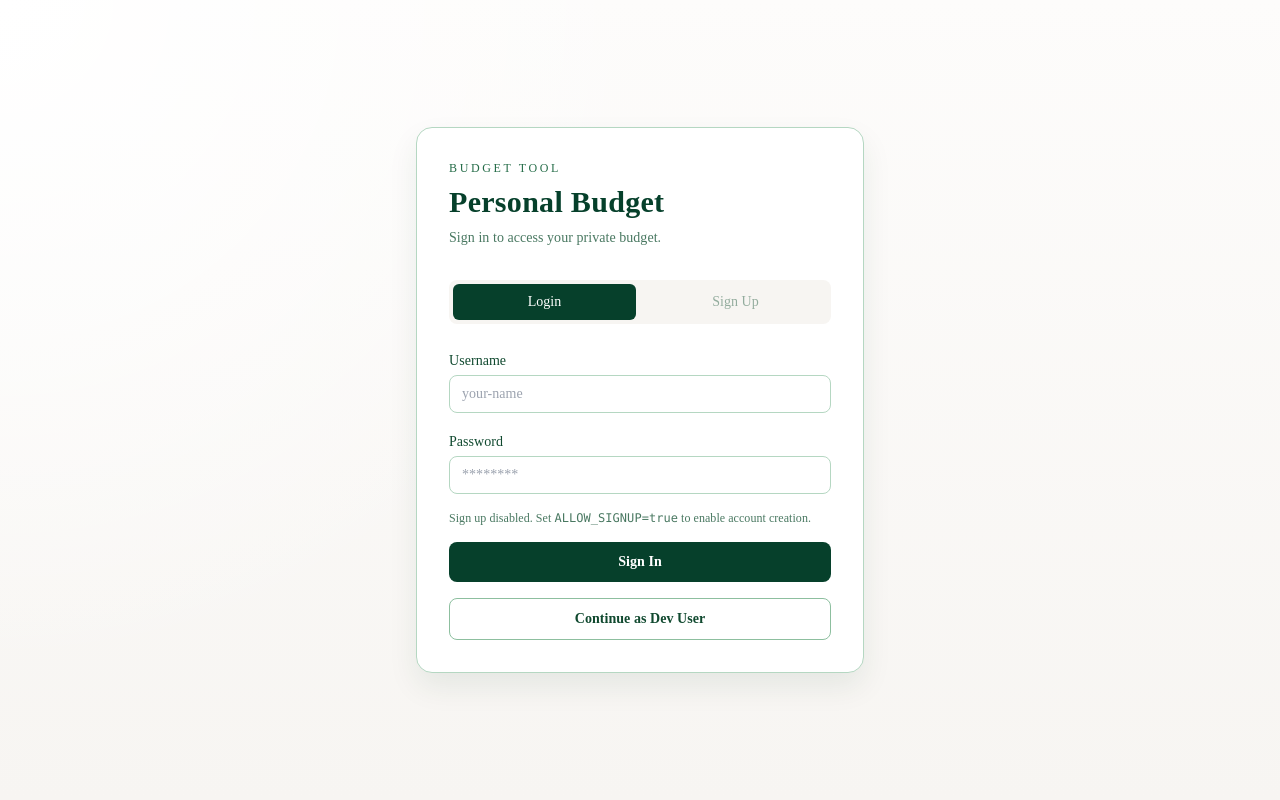
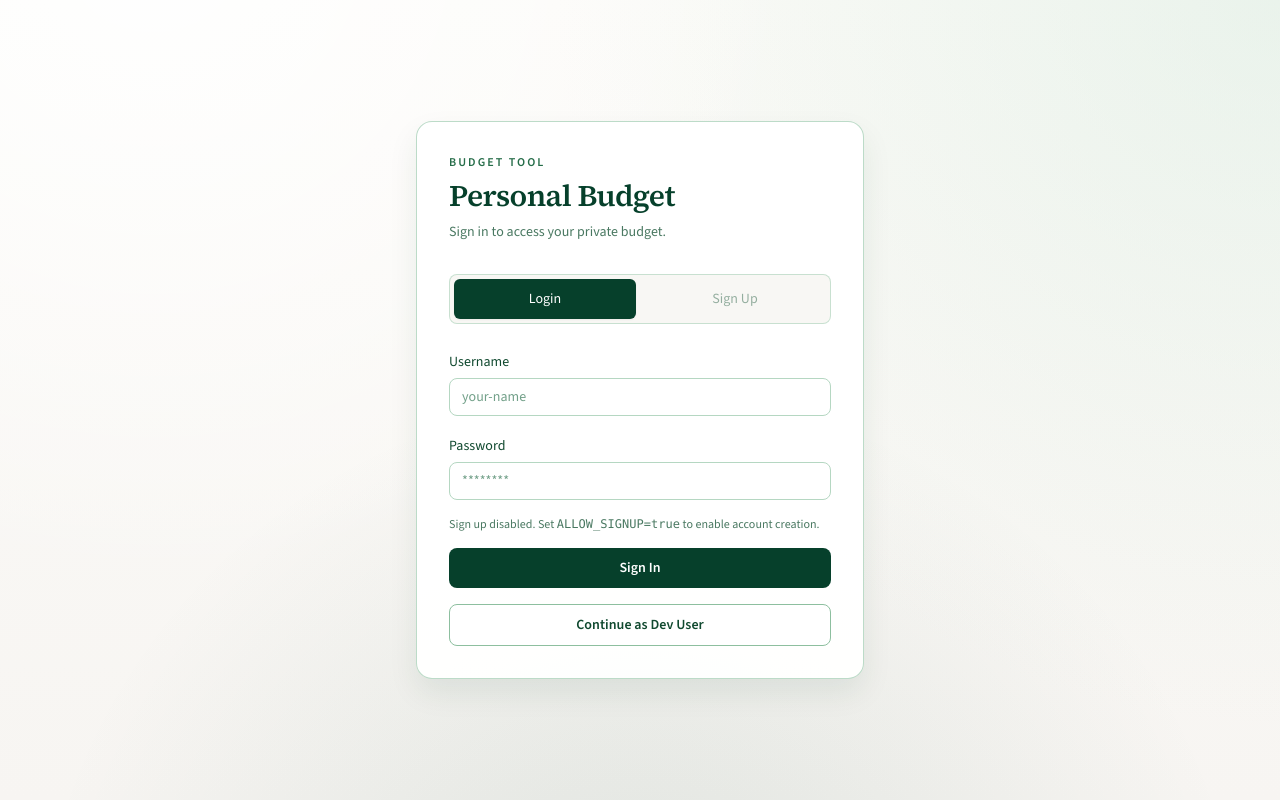
Before and after one commit to carterrows/budget-tool, a Next.js app: page / in a window 1280 px wide. Built offline with nearby package versions, Linux system fonts and the light colour scheme; no server answers.

Commit message:
updated styling

```diff
--- a/app/budget/page.tsx
+++ b/app/budget/page.tsx
@@ -10,7 +10,7 @@ export default async function BudgetPage() {
   }
 
   return (
-    <main className="min-h-screen px-4 py-8 md:py-12">
+    <main className="min-h-screen px-4 py-10 md:py-12">
       <BudgetApp username={user.username} />
     </main>
   );
--- /dev/null
+++ b/app/fonts.ts
@@ -0,0 +1,15 @@
+import { Source_Sans_3, Source_Serif_4 } from "next/font/google";
+
+export const sourceSans = Source_Sans_3({
+  subsets: ["latin"],
+  weight: ["400", "500", "600", "700"],
+  display: "swap",
+  variable: "--font-sans"
+});
+
+export const sourceSerif = Source_Serif_4({
+  subsets: ["latin"],
+  weight: ["400", "500", "600", "700"],
+  display: "swap",
+  variable: "--font-serif"
+});
--- a/app/globals.css
+++ b/app/globals.css
@@ -5,10 +5,9 @@
 :root {
   --paper: #f7f5f2;
   --ink: #173025;
-  --forest: #06402b;
-  --forest-soft: #d8ebdf;
 }
 
+@layer base {
   * {
     box-sizing: border-box;
   }
@@ -20,13 +19,14 @@ body {
   }
 
   body {
-  color: var(--ink);
+    @apply font-sans text-forest-900;
     background:
-    radial-gradient(circle at 0% 0%, #ffffff 0%, rgba(255, 255, 255, 0) 45%),
-    linear-gradient(180deg, #fdfcfb 0%, var(--paper) 100%);
-  font-family: "Times New Roman", Times, serif;
-  line-height: 1.45;
-  letter-spacing: 0.003em;
+      radial-gradient(circle at 12% -8%, rgba(255, 255, 255, 0.92) 0%, rgba(255, 255, 255, 0) 46%),
+      radial-gradient(circle at 100% 0%, rgba(216, 235, 223, 0.5) 0%, rgba(216, 235, 223, 0) 48%),
+      radial-gradient(circle at 50% 125%, rgba(6, 64, 43, 0.1) 0%, rgba(6, 64, 43, 0) 52%),
+      linear-gradient(180deg, #fcfbf8 0%, var(--paper) 100%);
+    line-height: 1.62;
+    letter-spacing: 0.002em;
     font-kerning: normal;
     text-rendering: optimizeLegibility;
   }
@@ -34,12 +34,75 @@ body {
   h1,
   h2,
   h3 {
-  color: var(--forest);
-  font-family: "Times New Roman", Times, serif;
-  letter-spacing: 0.01em;
-  line-height: 1.2;
+    @apply font-display text-forest-900;
+    letter-spacing: -0.018em;
+    line-height: 1.12;
   }
 
   input[type="range"] {
-  accent-color: var(--forest);
+    accent-color: #06402b;
   }
+
+  input[type="number"] {
+    -moz-appearance: textfield;
+    appearance: textfield;
+  }
+
+  input[type="number"]::-webkit-inner-spin-button,
+  input[type="number"]::-webkit-outer-spin-button {
+    margin: 0;
+    -webkit-appearance: none;
+  }
+
+  input[type="range"]:focus-visible {
+    outline: 2px solid rgba(38, 109, 73, 0.7);
+    outline-offset: 4px;
+  }
+}
+
+@layer components {
+  .card {
+    @apply rounded-2xl border border-forest-200/90 bg-white/95 shadow-card;
+    box-shadow:
+      0 14px 30px rgba(6, 64, 43, 0.08),
+      inset 0 1px 0 rgba(255, 255, 255, 0.72);
+  }
+
+  .btn {
+    @apply inline-flex items-center justify-center rounded-lg px-4 py-2.5 text-sm font-semibold transition-colors duration-150 focus-visible:outline-none focus-visible:ring-2 focus-visible:ring-offset-2 focus-visible:ring-offset-paper disabled:cursor-not-allowed disabled:opacity-60;
+  }
+
+  .btn-primary {
+    @apply inline-flex items-center justify-center rounded-lg bg-forest-900 px-4 py-2.5 text-sm font-semibold text-white transition-colors duration-150 hover:bg-forest-800 active:bg-forest-900 focus-visible:outline-none focus-visible:ring-2 focus-visible:ring-forest-500 focus-visible:ring-offset-2 focus-visible:ring-offset-paper disabled:cursor-not-allowed disabled:opacity-60;
+  }
+
+  .btn-secondary {
+    @apply inline-flex items-center justify-center rounded-lg border border-forest-300 bg-white px-4 py-2.5 text-sm font-semibold text-forest-800 transition-colors duration-150 hover:bg-forest-50 active:bg-forest-100 focus-visible:outline-none focus-visible:ring-2 focus-visible:ring-forest-400 focus-visible:ring-offset-2 focus-visible:ring-offset-paper disabled:cursor-not-allowed disabled:opacity-60;
+  }
+
+  .input {
+    @apply w-full rounded-lg border border-forest-200 bg-white px-3 py-2 text-sm text-forest-900 placeholder:text-forest-600/65 transition-colors duration-150 focus-visible:outline-none focus-visible:ring-2 focus-visible:ring-forest-400 focus-visible:ring-offset-2 focus-visible:ring-offset-paper;
+  }
+}
+
+@layer utilities {
+  .caps-label {
+    letter-spacing: 0.17em;
+  }
+
+  .tabular-nums {
+    font-variant-numeric: tabular-nums;
+    font-feature-settings: "tnum" 1, "lnum" 1;
+  }
+}
+
+@media (prefers-reduced-motion: reduce) {
+  *,
+  *::before,
+  *::after {
+    animation-duration: 0.01ms !important;
+    animation-iteration-count: 1 !important;
+    scroll-behavior: auto !important;
+    transition-duration: 0.01ms !important;
+  }
+}
--- a/app/layout.tsx
+++ b/app/layout.tsx
@@ -1,4 +1,5 @@
 import type { Metadata } from "next";
+import { sourceSans, sourceSerif } from "./fonts";
 import "./globals.css";
 
 export const metadata: Metadata = {
@@ -13,7 +14,9 @@ export default function RootLayout({
 }>) {
   return (
     <html lang="en">
-      <body>{children}</body>
+      <body className={`${sourceSans.variable} ${sourceSerif.variable} antialiased`}>
+        {children}
+      </body>
     </html>
   );
 }
--- a/app/page.tsx
+++ b/app/page.tsx
@@ -10,7 +10,7 @@ export default async function HomePage() {
   }
 
   return (
-    <main className="flex min-h-screen items-center justify-center px-4 py-10">
+    <main className="flex min-h-screen items-center justify-center px-4 py-12">
       <LoginForm
         allowSignup={process.env.ALLOW_SIGNUP === "true"}
         allowDevLogin={isDevLoginEnabled()}
--- a/components/LoginForm.tsx
+++ b/components/LoginForm.tsx
@@ -101,21 +101,21 @@ export default function LoginForm({ allowSignup, allowDevLogin }: LoginFormProps
   };
 
   return (
-    <section className="w-full max-w-md rounded-2xl border border-forest-200 bg-white p-8 shadow-card">
+    <section className="card w-full max-w-md p-8">
       <div className="mb-8 space-y-2">
-        <p className="text-xs uppercase tracking-[0.22em] text-forest-600">Budget Tool</p>
-        <h1 className="text-3xl font-semibold">Personal Budget</h1>
+        <p className="caps-label text-xs font-semibold uppercase text-forest-600">Budget Tool</p>
+        <h1 className="text-3xl font-semibold tracking-[-0.02em]">Personal Budget</h1>
         <p className="text-sm text-forest-700/80">Sign in to access your private budget.</p>
       </div>
 
-      <div className="mb-6 flex gap-2 rounded-lg bg-paper p-1">
+      <div className="mb-6 flex gap-2 rounded-lg border border-forest-200/70 bg-paper/80 p-1">
         <button
           type="button"
           onClick={() => setMode("login")}
-          className={`flex-1 rounded-md px-3 py-2 text-sm font-medium transition ${
+          className={`btn h-10 flex-1 rounded-md px-3 py-2 text-sm font-medium ${
             mode === "login"
-              ? "bg-forest-900 text-white"
-              : "text-forest-700 hover:bg-forest-100"
+              ? "bg-forest-900 text-white shadow-sm focus-visible:ring-forest-500"
+              : "bg-transparent text-forest-700 hover:bg-forest-100/80 focus-visible:ring-forest-400"
           }`}
         >
           Login
@@ -124,10 +124,10 @@ export default function LoginForm({ allowSignup, allowDevLogin }: LoginFormProps
           type="button"
           disabled={!canUseSignup}
           onClick={() => setMode("signup")}
-          className={`flex-1 rounded-md px-3 py-2 text-sm font-medium transition ${
+          className={`btn h-10 flex-1 rounded-md px-3 py-2 text-sm font-medium ${
             mode === "signup"
-              ? "bg-forest-900 text-white"
-              : "text-forest-700 hover:bg-forest-100"
+              ? "bg-forest-900 text-white shadow-sm focus-visible:ring-forest-500"
+              : "bg-transparent text-forest-700 hover:bg-forest-100/80 focus-visible:ring-forest-400"
           } disabled:cursor-not-allowed disabled:opacity-45`}
         >
           Sign Up
@@ -142,7 +142,7 @@ export default function LoginForm({ allowSignup, allowDevLogin }: LoginFormProps
             value={username}
             autoComplete="username"
             onChange={(event) => setUsername(event.target.value)}
-            className="w-full rounded-lg border border-forest-200 bg-white px-3 py-2 text-sm outline-none transition focus:border-forest-500"
+            className="input"
             placeholder="your-name"
             required
           />
@@ -155,7 +155,7 @@ export default function LoginForm({ allowSignup, allowDevLogin }: LoginFormProps
             value={password}
             autoComplete={mode === "login" ? "current-password" : "new-password"}
             onChange={(event) => setPassword(event.target.value)}
-            className="w-full rounded-lg border border-forest-200 bg-white px-3 py-2 text-sm outline-none transition focus:border-forest-500"
+            className="input"
             placeholder="********"
             required
           />
@@ -183,7 +183,7 @@ export default function LoginForm({ allowSignup, allowDevLogin }: LoginFormProps
         <button
           type="submit"
           disabled={loading || devLoading}
-          className="w-full rounded-lg bg-forest-900 px-4 py-2.5 text-sm font-semibold text-white transition hover:bg-forest-800 disabled:cursor-not-allowed disabled:opacity-60"
+          className="btn-primary w-full"
         >
           {loading ? "Please wait..." : submitLabel}
         </button>
@@ -193,7 +193,7 @@ export default function LoginForm({ allowSignup, allowDevLogin }: LoginFormProps
             type="button"
             disabled={loading || devLoading}
             onClick={handleDevLogin}
-            className="w-full rounded-lg border border-forest-300 px-4 py-2.5 text-sm font-semibold text-forest-800 transition hover:bg-forest-50 disabled:cursor-not-allowed disabled:opacity-60"
+            className="btn-secondary w-full"
           >
             {devLoading ? "Opening development session..." : "Continue as Dev User"}
           </button>
--- a/tailwind.config.ts
+++ b/tailwind.config.ts
@@ -1,4 +1,5 @@
 import type { Config } from "tailwindcss";
+import defaultTheme from "tailwindcss/defaultTheme";
 
 const config: Config = {
   content: [
@@ -8,6 +9,11 @@ const config: Config = {
   ],
   theme: {
     extend: {
+      fontFamily: {
+        sans: ["var(--font-sans)", ...defaultTheme.fontFamily.sans],
+        serif: ["var(--font-serif)", ...defaultTheme.fontFamily.serif],
+        display: ["var(--font-serif)", ...defaultTheme.fontFamily.serif]
+      },
       colors: {
         paper: "#f7f5f2",
         forest: {
```
Also changed, not shown: components/BudgetApp.tsx (+23 -22 lines). Lines whose indentation alone changed are shown as unchanged.
